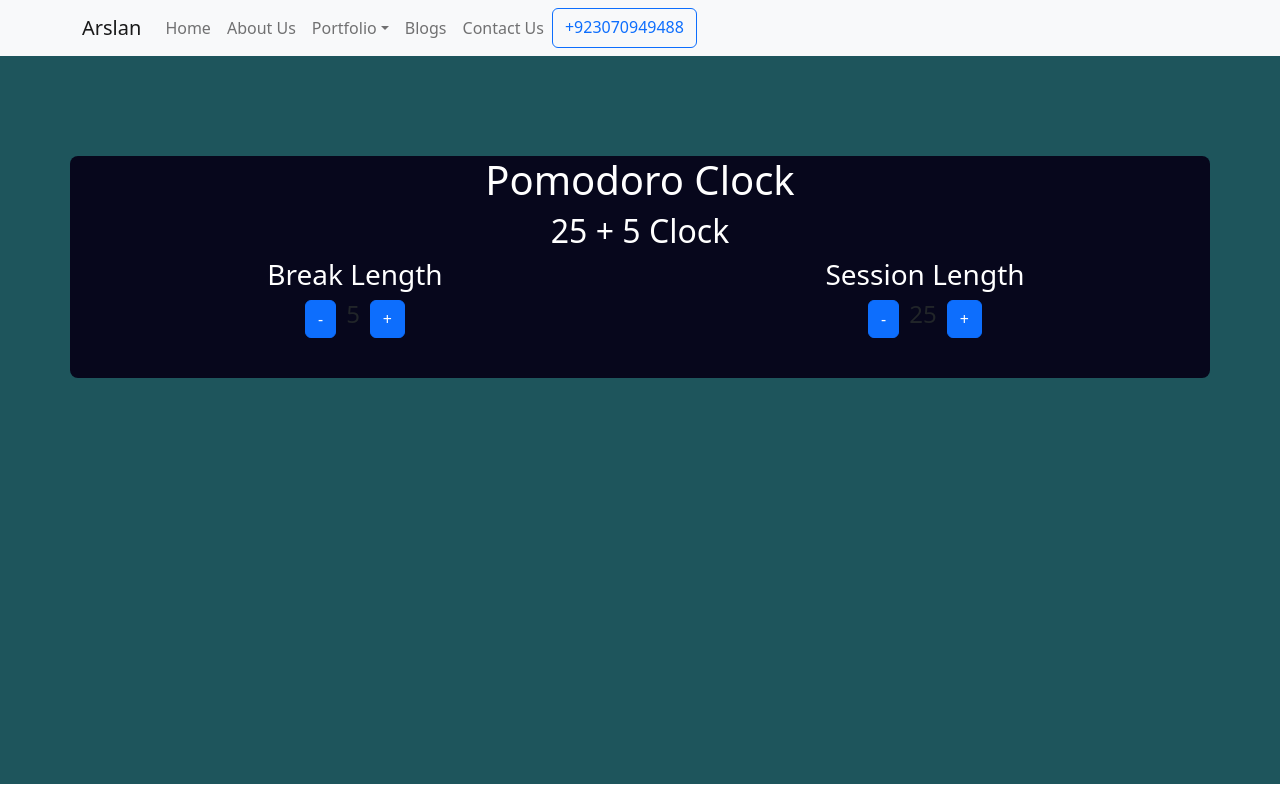
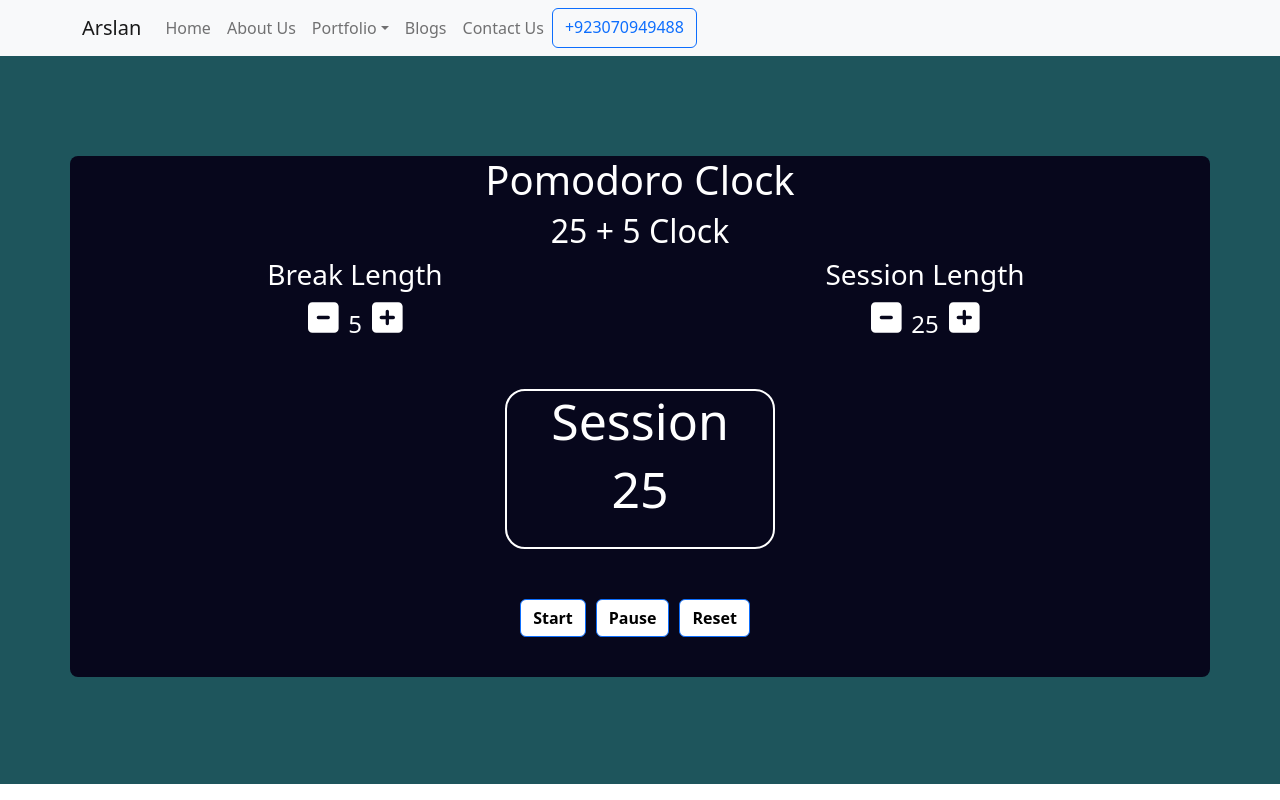
Before and after one commit to ArslanArshad105/react-projects, a React (Create React App) app: page /pomodoro-clock in a window 1280 px wide. Built offline with nearby package versions, Linux system fonts and the light colour scheme.

Commit message:
Timer UI

```diff
--- a/src/Components/PomodoroClock/BreakLength.js
+++ /dev/null
@@ -1,27 +0,0 @@
-import React, { useState } from "react";
-import { Container, Button } from "react-bootstrap";
-
-const BreakLength = () => {
-  const [increased, setIncreased] = useState(5);
-
-  const increasedValue = () => {
-    setIncreased(increased + 1);
-  };
-
-  const decreasedValue = () => {
-    if (increased > 1) {
-      setIncreased(increased - 1);
-    }
-  };
-
-  return (
-    <Container>
-      <h3 className="Heading-Color">Break Length</h3>
-      <Button onClick={decreasedValue}>-</Button>
-      <h4 className="Heading4-width">{increased}</h4>
-      <Button onClick={increasedValue}>+</Button>
-    </Container>
-  );
-};
-
-export default BreakLength;
--- /dev/null
+++ b/src/Components/PomodoroClock/BreakSection.js
@@ -0,0 +1,37 @@
+import React, { useState } from "react";
+import { Container } from "react-bootstrap";
+import { FontAwesomeIcon } from "@fortawesome/react-fontawesome";
+import { faSquarePlus, faSquareMinus } from "@fortawesome/free-solid-svg-icons";
+
+const BreakSection = () => {
+  const [breakLength, setBreakLength] = useState(5);
+
+  const breakIncrement = () => {
+    setBreakLength(breakLength + 1);
+  };
+
+  const breakDecrement = () => {
+    if (breakLength > 1) {
+      setBreakLength(breakLength - 1);
+    }
+  };
+
+  return (
+    <Container>
+      <h3 className="Heading-Color">Break Length</h3>
+      <FontAwesomeIcon
+        className="Fa-Square-Plus"
+        icon={faSquareMinus}
+        onClick={breakDecrement}
+      />
+      <h4 className="Heading4-width">{breakLength}</h4>
+      <FontAwesomeIcon
+        className="Fa-Square-Plus"
+        icon={faSquarePlus}
+        onClick={breakIncrement}
+      />
+    </Container>
+  );
+};
+
+export default BreakSection;
--- a/src/Components/PomodoroClock/PomodoroClock.css
+++ b/src/Components/PomodoroClock/PomodoroClock.css
@@ -21,6 +21,31 @@
 }
 .Heading4-width{
     display: inline-block;
-    margin-left: 10px;
+    margin: 0px 10px 0px 10px;
+    color: #FFFFFF;
+}
+.Session-Col{
+    margin-top: 50px;
+    border: 2px solid #ffffff;
+    margin: 50px auto 50px auto;
+    width: 270px;
+    height: 160px;
+    border-radius: 20px;
+    position: relative;
+}
+.Session-Heading{
+    color: #FFFFFF !important;
+    font-size: 50px;
+}
+.Session-Button{
+    display: inline-block;
     margin-right: 10px;
+    background-color: #ffffff !important;
+    color: #000000 !important;
+    font-weight: 700 !important;
 }
+.Fa-Square-Plus{
+    height: 35px;
+    color: #FFFFFF;
+    cursor: pointer;
+}
--- a/src/Components/PomodoroClock/PomodoroClock.js
+++ b/src/Components/PomodoroClock/PomodoroClock.js
@@ -1,8 +1,9 @@
 import React from "react";
 import "../PomodoroClock/PomodoroClock.css";
 import { Container, Row, Col } from "react-bootstrap";
-import BreakLength from "./BreakLength";
-import SessionLength from "./SessionLength";
+import BreakSection from "./BreakSection";
+import SessionSection from "./SessionSection";
+import Session from "./Session";
 
 const PomodoroClock = () => {
   return (
@@ -13,11 +14,14 @@ const PomodoroClock = () => {
           <h2 className="Heading-Color">25 + 5 Clock</h2>
           <Row>
             <Col>
-              <BreakLength />
+              <BreakSection />
             </Col>
             <Col>
-              <SessionLength />
+              <SessionSection />
             </Col>
+          </Row>
+          <Row>
+            <Session />
           </Row>
         </Container>
       </Container>
--- /dev/null
+++ b/src/Components/PomodoroClock/Session.js
@@ -0,0 +1,20 @@
+import React from "react";
+import { Button, Col, Container } from "react-bootstrap";
+
+const Session = () => {
+  return (
+    <Container>
+      <Col></Col>
+      <Col className="Session-Col">
+        <h3 className="Session-Heading">Session</h3>
+        <h4 className="Session-Heading">25</h4>
+      </Col>
+      <Col></Col>
+      <Button className="Session-Button">Start</Button>
+      <Button className="Session-Button">Pause</Button>
+      <Button className="Session-Button"> Reset</Button>
+    </Container>
+  );
+};
+
+export default Session;
--- a/src/Components/PomodoroClock/SessionLength.js
+++ /dev/null
@@ -1,27 +0,0 @@
-import React, { useState } from "react";
-import { Container, Button } from "react-bootstrap";
-
-const SessionLength = () => {
-  const [increased, setIncreased] = useState(25);
-
-  const increasedValue = () => {
-    setIncreased(increased + 1);
-  };
-
-  const decreasedValue = () => {
-    if (increased > 1) {
-      setIncreased(increased - 1);
-    }
-  };
-
-  return (
-    <Container>
-      <h3 className="Heading-Color">Session Length</h3>
-      <Button onClick={decreasedValue}>-</Button>
-      <h4 className="Heading4-width">{increased}</h4>
-      <Button onClick={increasedValue}>+</Button>
-    </Container>
-  );
-};
-
-export default SessionLength;
--- /dev/null
+++ b/src/Components/PomodoroClock/SessionSection.js
@@ -0,0 +1,37 @@
+import React, { useState } from "react";
+import { Container } from "react-bootstrap";
+import { FontAwesomeIcon } from "@fortawesome/react-fontawesome";
+import { faSquarePlus, faSquareMinus } from "@fortawesome/free-solid-svg-icons";
+
+const SessionSection = () => {
+  const [sessionLength, setSessionLength] = useState(25);
+
+  const sessionIncrement = () => {
+    setSessionLength(sessionLength + 1);
+  };
+
+  const sessionDecrement = () => {
+    if (sessionLength > 1) {
+      setSessionLength(sessionLength - 1);
+    }
+  };
+
+  return (
+    <Container>
+      <h3 className="Heading-Color">Session Length</h3>
+      <FontAwesomeIcon
+        className="Fa-Square-Plus"
+        icon={faSquareMinus}
+        onClick={sessionDecrement}
+      />
+      <h4 className="Heading4-width">{sessionLength}</h4>
+      <FontAwesomeIcon
+        className="Fa-Square-Plus"
+        icon={faSquarePlus}
+        onClick={sessionIncrement}
+      />
+    </Container>
+  );
+};
+
+export default SessionSection;
```
